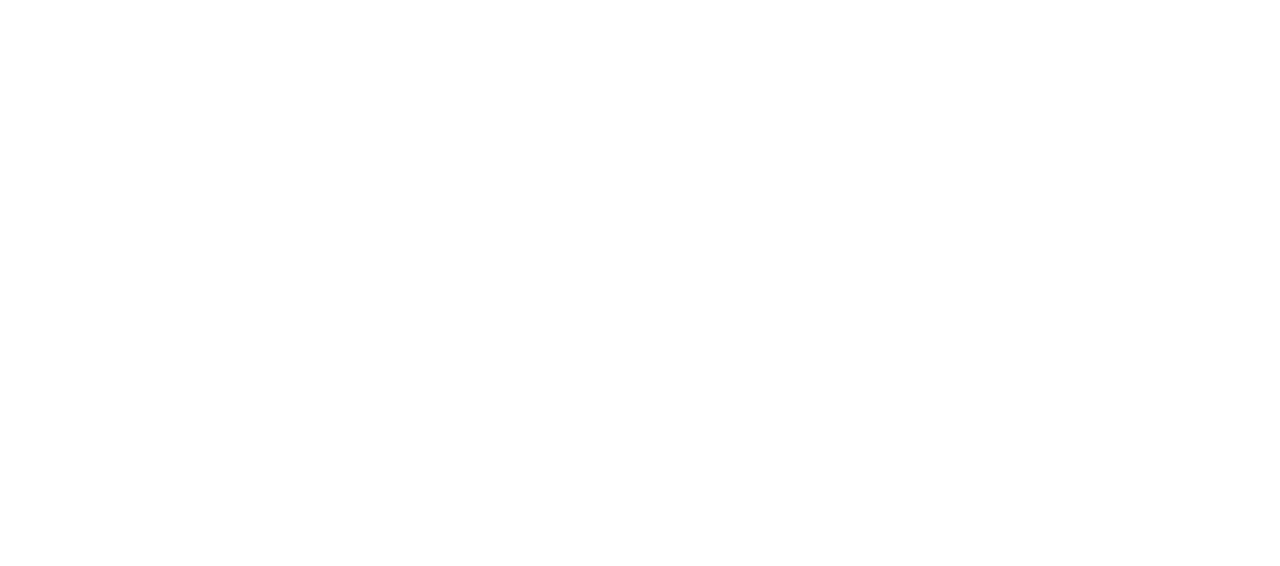
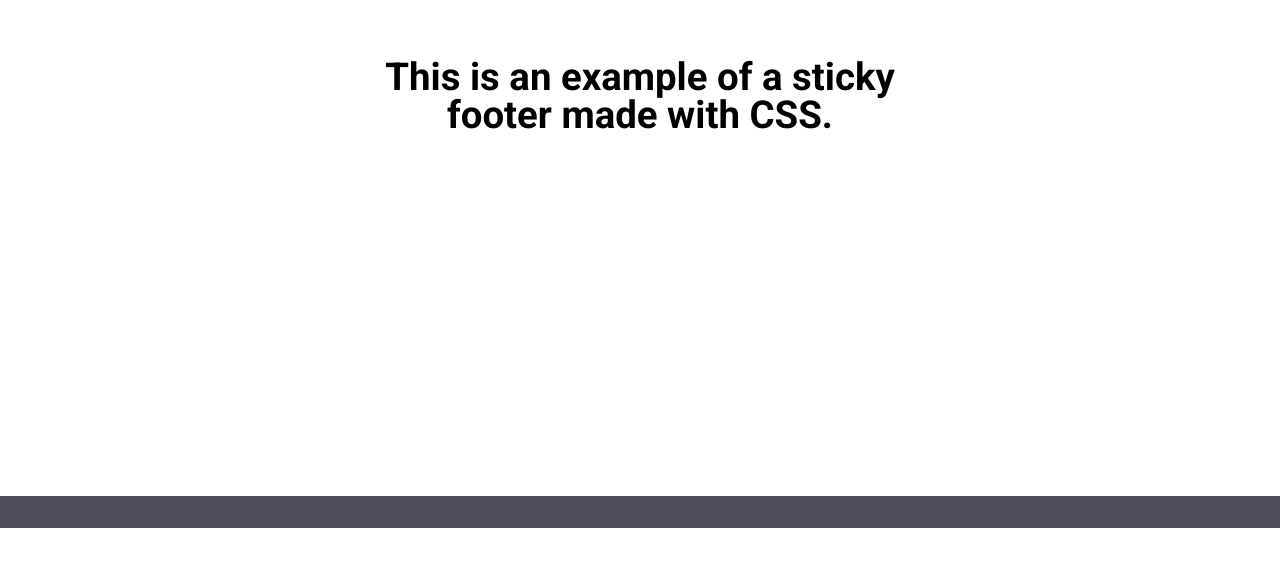
Before and after one commit to Muchael123/react-animations, a React (Vite) app: page /award-footer in a window 1280 px wide. Before the commit this address had no page. Shown: the part 304-870 px from the top of the page. Before the commit the page ends 800 px from the top, so only its background shows below. Built offline with nearby package versions, Linux system fonts and the light colour scheme.

Commit message:
Add stick footer

```diff
--- a/src/App.tsx
+++ b/src/App.tsx
@@ -4,6 +4,7 @@
 import Image from './pages/image/Image'
 import MaskCursor from './pages/mask-cursor/MaskCursor'
 import CurvedMenu from './pages/curverd-menu/CurvedMenu'
+import AwardFooter from './pages/awards-foter'
 
 function App() {
   return (
@@ -11,7 +12,8 @@
     <Route path="/" element={<Home />} />
     <Route path='/images' element={<Image />} />
     <Route path='/mask-cursor' element={<MaskCursor />} />
-    <Route path='curved-menu' element={<CurvedMenu/>} />
+    <Route path='/curved-menu' element={<CurvedMenu/>} />
+    <Route path="/award-footer" element={<AwardFooter />} />
     </Routes>
   )
 }
--- /dev/null
+++ b/src/components/footer/index.module.scss
@@ -0,0 +1,37 @@
+
+.container{
+    background-color: #4e4e5a;
+    padding: 16px;
+    padding-right: 24px;
+    padding-left: 24px;
+    height: 100vh;
+    display: flex;
+    flex-direction: column;
+    justify-content: space-between;
+    color: #f5f5f5;
+    position: relative;
+}
+.section2 {
+   display: flex;
+   justify-content:  space-between;
+   align-items: flex-end;
+   h1{
+    font-size: 14vw;
+     margin-top: 16px;
+   }
+}
+.nav{
+   display:  flex;
+   flex-shrink: 0;
+    gap:20;
+    .navcontainer{
+        display: flex;
+        flex-direction: column;
+        gap: 4px;
+        h3{
+            margin-bottom: auto;
+            text-transform: uppercase;
+             color: #ffffff80;
+        }
+    }
+}
--- /dev/null
+++ b/src/components/footer/index.tsx
@@ -0,0 +1,49 @@
+
+import styles from "./index.module.scss"
+
+export default function Content() {
+  return (
+    <div className={styles.container}>
+        <Section1 />
+        <Section2 />
+    </div>
+  )
+}
+
+const Section1 = () => {
+    return (
+        <div>
+            <Nav />
+        </div>
+    )
+}
+
+const Section2 = () => {
+    return (
+        <div className={styles.section2}>
+            <h1 >Sticky Footer</h1>
+            <p>©copyright</p>
+        </div>
+    )
+}
+
+const Nav = () => {
+    return (
+        <div className={styles.nav}>
+            <div className={styles.navcontainer}>
+                <h3>About</h3>
+                <p>Home</p>
+                <p>Projects</p>
+                <p>Our Mission</p>
+                <p>Contact Us</p>
+            </div>
+            <div className={styles.navcontainer}>
+                <h3>Education</h3>
+                <p>News</p>
+                <p>Learn</p>
+                <p>Certification</p>
+                <p>Publications</p>
+            </div>
+        </div>
+    )
+}
--- /dev/null
+++ b/src/components/intro/index.module.scss
@@ -0,0 +1,12 @@
+.intro{
+    height: 100vh;
+    display: flex;
+    font-size: 2vw;
+    align-items: center;
+    justify-content: center;
+    h2{
+        max-width: 45%;
+        text-align: center;
+        line-height: 1;
+    }
+}
--- /dev/null
+++ b/src/components/intro/index.tsx
@@ -0,0 +1,9 @@
+
+import styles from './index.module.scss'
+export default function Intro() {
+  return (
+    <div className={styles.intro}>
+        <h2 >This is an example of a sticky footer made with CSS.</h2>
+    </div>
+  )
+}
--- /dev/null
+++ b/src/pages/awards-foter/awards.module.scss
@@ -0,0 +1,14 @@
+.container{
+    position: relative;
+    height: 800px;
+    .stickarea{
+        height: calc(100vh + 800px);
+        position: relative;
+        top: -100vh;
+        .stickydiv{
+            height: 800px;
+            position: sticky;
+            top: calc(100vh - 800px)
+        }
+    }
+}
--- /dev/null
+++ b/src/pages/awards-foter/index.tsx
@@ -0,0 +1,35 @@
+import styles from "./awards.module.scss"
+import Content from '../../components/footer'
+import Intro from "../../components/intro"
+import { useEffect } from "react"
+import Lenis from "lenis"
+
+function AwardFooter() {
+    useEffect( () => {
+        const lenis = new Lenis ()
+
+        function raf(time: number) {
+          lenis.raf(time)
+          requestAnimationFrame(raf)
+        }
+
+        requestAnimationFrame(raf)
+      }, [])
+  return (
+    <div>
+         <Intro/>
+
+    <div
+      style={{clipPath: "polygon(0% 0, 100% 0%, 100% 100%, 0 100%)"}}
+    className={styles.container}>
+       <div className={styles.stickarea}>
+        <div className={styles.stickydiv}>
+       <Content />
+       </div>
+       </div>
+    </div>
+    </div>
+  )
+}
+
+export default AwardFooter
```
